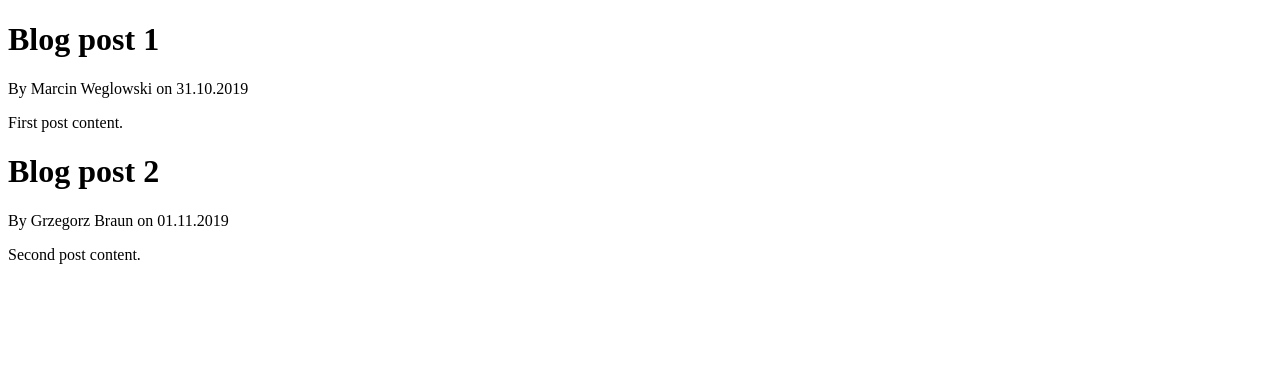
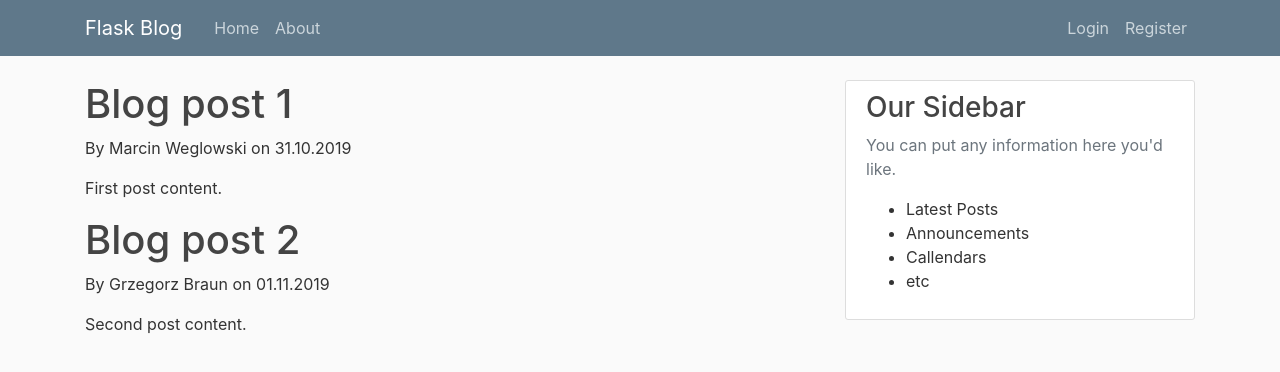
Before and after one commit to mcweglowski/flaskblog, a Flask app: page / in a window 1280 px wide. Shown: the top 372 px of the page. Run offline with Flask 2, Linux system fonts and the light colour scheme; some libraries are stand-ins or nearby versions.

Commit message:
Applied bootstrap style in layout.html

```diff
--- a/flaskblog.py
+++ b/flaskblog.py
@@ -1,4 +1,4 @@
-from flask import Flask, render_template
+from flask import Flask, render_template, url_for
 
 app = Flask(__name__)
 
--- /dev/null
+++ b/static/main.css
@@ -0,0 +1,80 @@
+body {
+  background: #fafafa;
+  color: #333333;
+  margin-top: 5rem;
+}
+
+h1, h2, h3, h4, h5, h6 {
+  color: #444444;
+}
+
+.bg-steel {
+  background-color: #5f788a;
+}
+
+.site-header .navbar-nav .nav-link {
+  color: #cbd5db;
+}
+
+.site-header .navbar-nav .nav-link:hover {
+  color: #ffffff;
+}
+
+.site-header .navbar-nav .nav-link.active {
+  font-weight: 500;
+}
+
+.content-section {
+  background: #ffffff;
+  padding: 10px 20px;
+  border: 1px solid #dddddd;
+  border-radius: 3px;
+  margin-bottom: 20px;
+}
+
+.article-title {
+  color: #444444;
+}
+
+a.article-title:hover {
+  color: #428bca;
+  text-decoration: none;
+}
+
+.article-content {
+  white-space: pre-line;
+}
+
+.article-img {
+  height: 65px;
+  width: 65px;
+  margin-right: 16px;
+}
+
+.article-metadata {
+  padding-bottom: 1px;
+  margin-bottom: 4px;
+  border-bottom: 1px solid #e3e3e3
+}
+
+.article-metadata a:hover {
+  color: #333;
+  text-decoration: none;
+}
+
+.article-svg {
+  width: 25px;
+  height: 25px;
+  vertical-align: middle;
+}
+
+.account-img {
+  height: 125px;
+  width: 125px;
+  margin-right: 20px;
+  margin-bottom: 16px;
+}
+
+.account-heading {
+  font-size: 2.5rem;
+}
--- a/templates/layout.html
+++ b/templates/layout.html
@@ -1,6 +1,14 @@
 <!DOCTYPE html>
 <html>
     <head>
+        <!-- Required meta tags -->
+        <meta charset="utf-8">
+        <meta name="viewport" content="width=device-width, initial-scale=1, shrink-to-fit=no">
+
+        <!-- Bootstrap CSS -->
+        <link rel="stylesheet" href="https://stackpath.bootstrapcdn.com/bootstrap/4.3.1/css/bootstrap.min.css" integrity="sha384-ggOyR0iXCbMQv3Xipma34MD+dH/1fQ784/j6cY/iJTQUOhcWr7x9JvoRxT2MZw1T" crossorigin="anonymous">
+        <link rel="stylesheet" type="text/css" href="{{ url_for('static', filename = 'main.css') }}"/>
+
         {% if title %}
             <title>Flask Blog - {{title}}</title>
         {% else %}
@@ -8,6 +16,53 @@
         {% endif %}
     </head>
     <body>
-        {% block content %} {% endblock %}
+        <header class="site-header">
+            <nav class="navbar navbar-expand-md navbar-dark bg-steel fixed-top">
+                <div class="container">
+                    <a class="navbar-brand mr-4" href="/">Flask Blog</a>
+                    <button class="navbar-toggler" type="button" data-toggle="collapse" data-target="#navbarToggle" aria-controls="navbarToggle" aria-expanded="false" aria-label="Toggle navigation">
+                        <span class="navbar-toggler-icon"></span>
+                    </button>
+                    <div class="collapse navbar-collapse" id="navbarToggle">
+                        <div class="navbar-nav mr-auto">
+                            <a class="nav-item nav-link" href="/">Home</a>
+                            <a class="nav-item nav-link" href="/about">About</a>
+                        </div>
+                        <!-- Navbar Right Side -->
+                        <div class="navbar-nav">
+                            <a class="nav-item nav-link" href="/login">Login</a>
+                            <a class="nav-item nav-link" href="/register">Register</a>
+                        </div>
+                    </div>
+                </div>
+            </nav>
+        </header>
+
+        <main role="main" class="container">
+            <div class="row">
+                <div class="col-md-8">
+                    {% block content %}{% endblock content%}
+                </div>
+                <div class="col-md-4">
+                    <div class="content-section">
+                        <h3>Our Sidebar</h3>
+                        <p class='text-muted'>You can put any information here you'd like.
+                            <ul>
+                                <li>Latest Posts</li>
+                                <li>Announcements</li>
+                                <li>Callendars</li>
+                                <li>etc</li>
+                            </ul>
+                        </p>
+                    </div>
+                </div>
+            </div>
+        </main>
+
+        <!-- Optional JavaScript -->
+        <!-- jQuery first, then Popper.js, then Bootstrap JS -->
+        <script src="https://code.jquery.com/jquery-3.3.1.slim.min.js" integrity="sha384-q8i/X+965DzO0rT7abK41JStQIAqVgRVzpbzo5smXKp4YfRvH+8abtTE1Pi6jizo" crossorigin="anonymous"></script>
+        <script src="https://cdnjs.cloudflare.com/ajax/libs/popper.js/1.14.7/umd/popper.min.js" integrity="sha384-UO2eT0CpHqdSJQ6hJty5KVphtPhzWj9WO1clHTMGa3JDZwrnQq4sF86dIHNDz0W1" crossorigin="anonymous"></script>
+        <script src="https://stackpath.bootstrapcdn.com/bootstrap/4.3.1/js/bootstrap.min.js" integrity="sha384-JjSmVgyd0p3pXB1rRibZUAYoIIy6OrQ6VrjIEaFf/nJGzIxFDsf4x0xIM+B07jRM" crossorigin="anonymous"></script>
     </body>
 </html>
```
